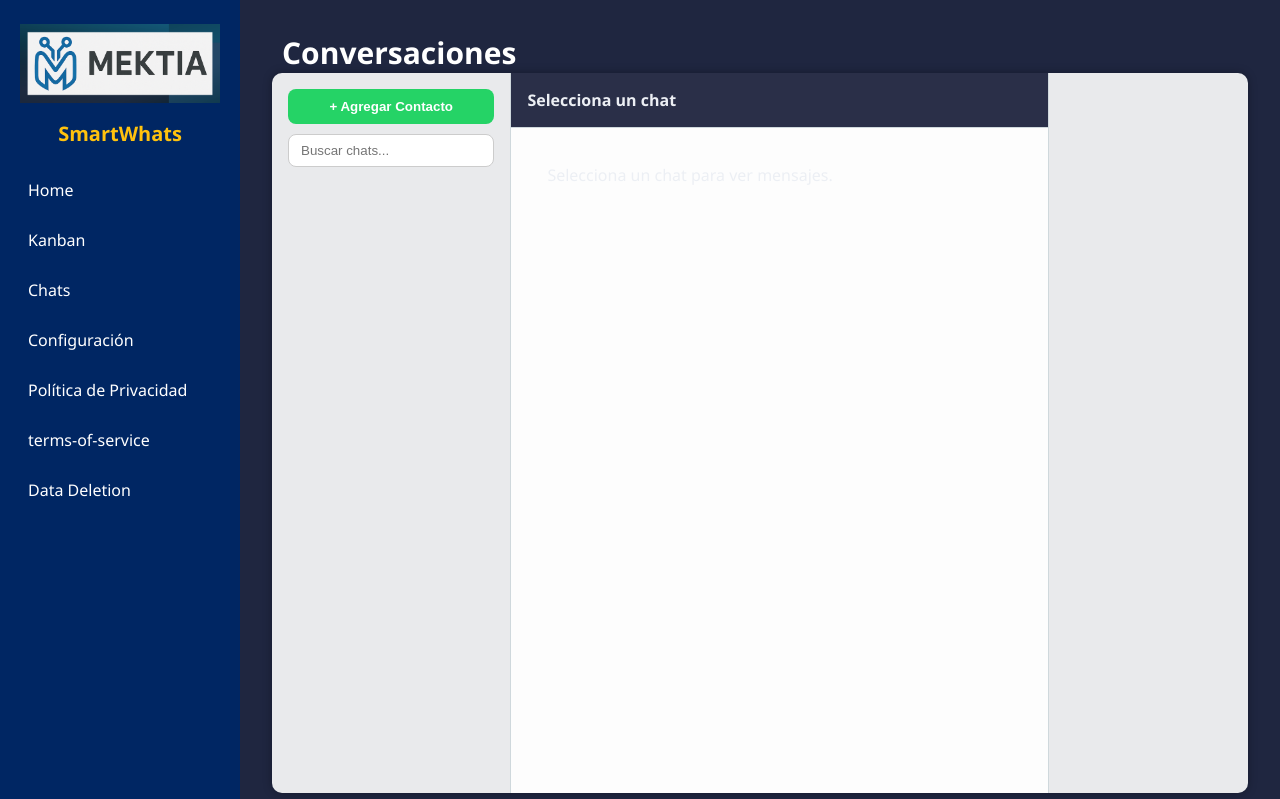
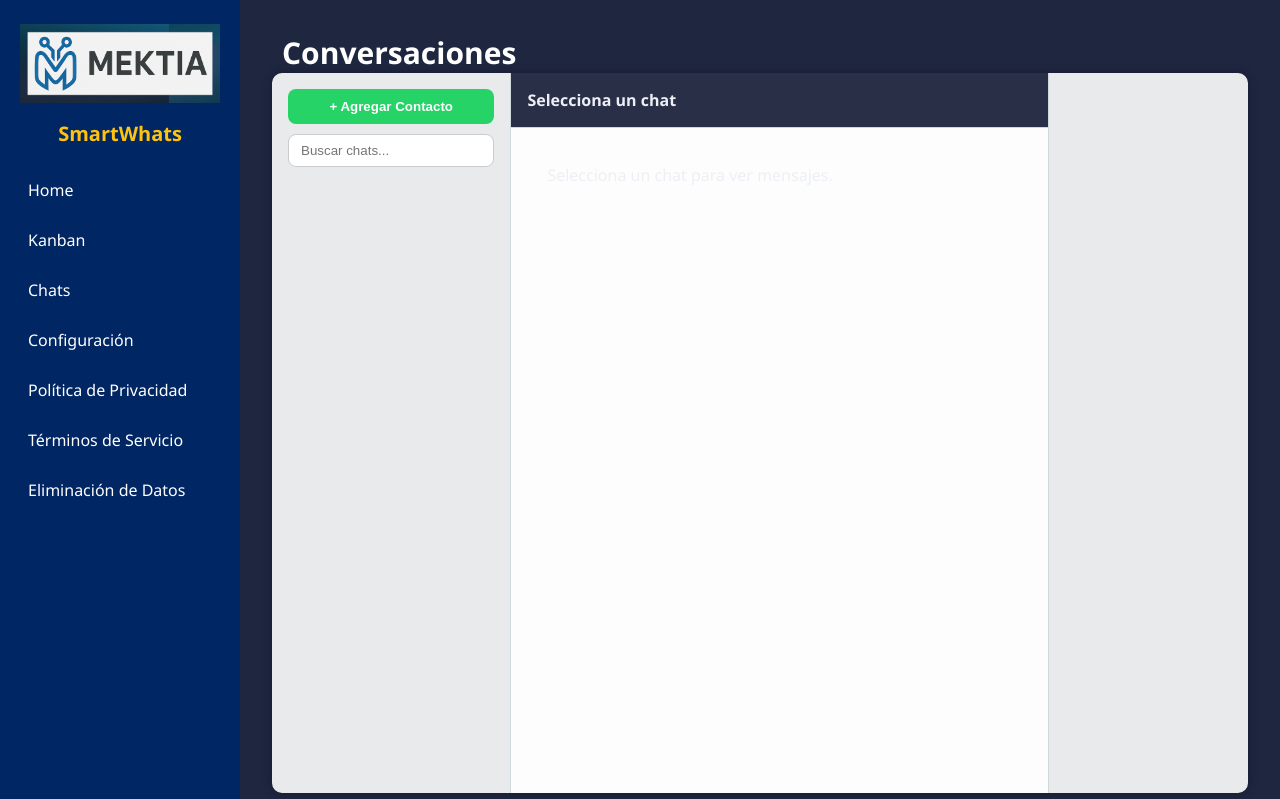
Before and after one commit to cieadesignsolutions/PlataformaIA_CIEA, a Flask app: page /chats in a window 1280 px wide. Shown: the top 799 px of the page. Run offline with Flask 3, Linux system fonts and the light colour scheme; data that the repository does not hold is empty.

Commit message:
privacy_policy Termofservice datadeletion2

```diff
--- a/templates/base.html
+++ b/templates/base.html
@@ -24,8 +24,8 @@
         <li><a href="{{ url_for('configuracion_tab', tab='negocio') }}">Configuración</a></li>
 		<!-- Dentro de <nav> o en el footer -->
 		<li><a href="{{ url_for('privacy_policy') }}">Política de Privacidad</a></li>
-		<li><a href="{{ url_for('term-of-service') }}">terms-of-service</a></li>
-		<li><a href="{{ url_for('data_deletion') }}">Data Deletion</a></li>
+		<li><a href="{{ url_for('term-of-service') }}">Términos de Servicio</a></li>
+		<li><a href="{{ url_for('data_deletion') }}">Eliminación de Datos</a></li>
       </ul>
     </aside>
 
```
